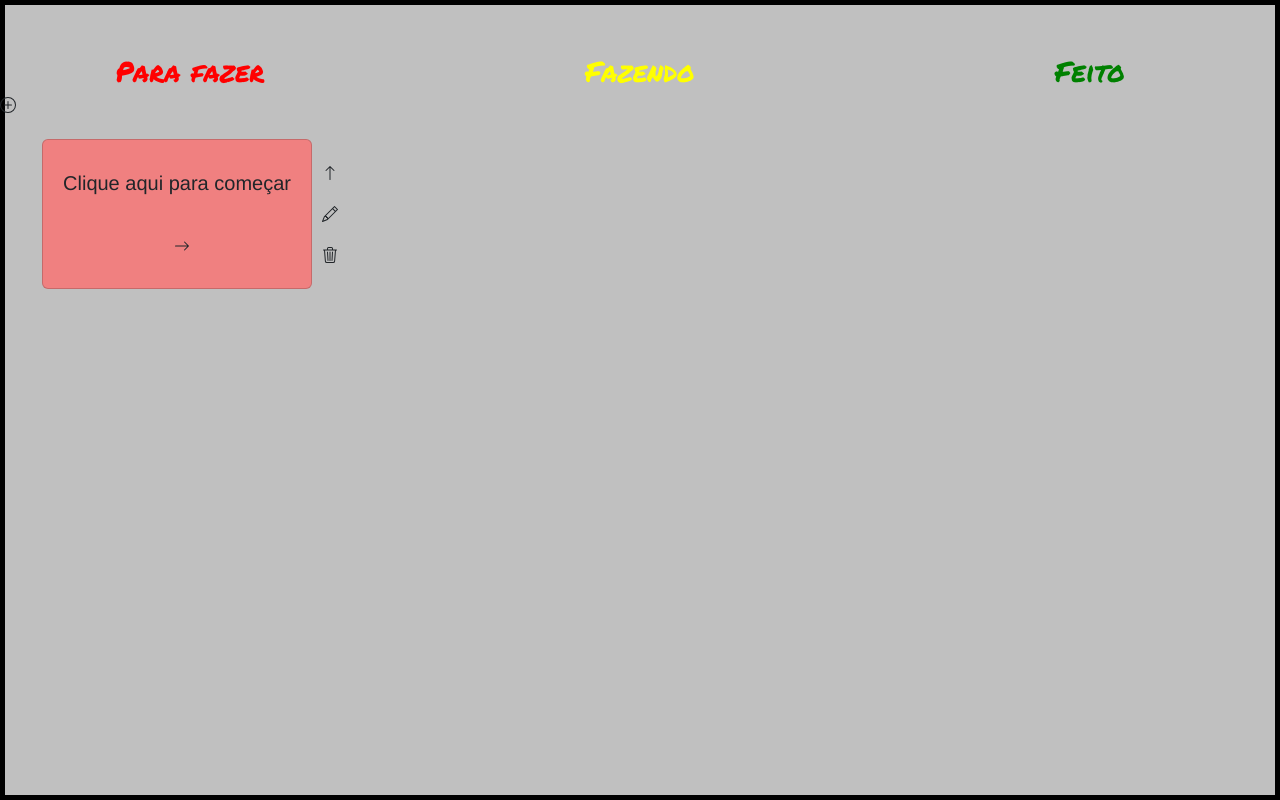
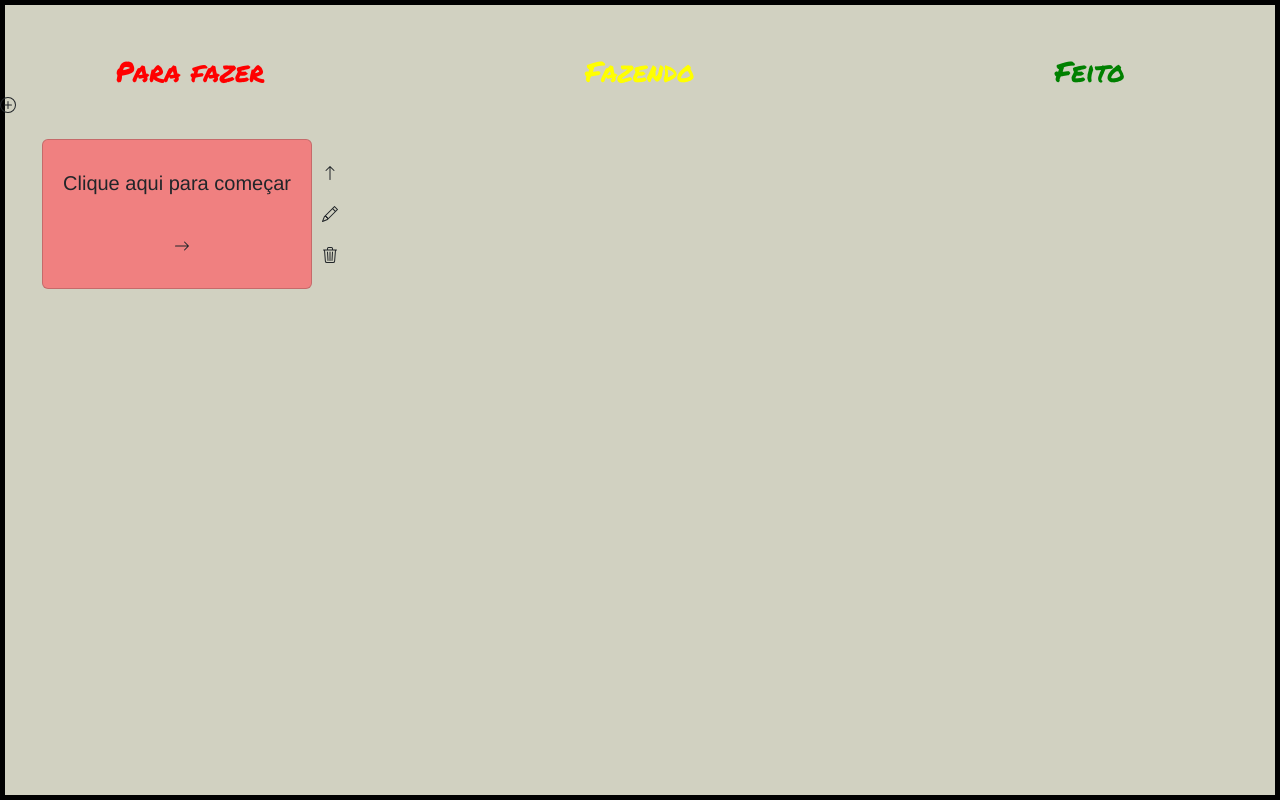
Before and after one commit to moiseslimma/projetokanban, a plain HTML site: page index.html in a window 1280 px wide. Drawn offline with nearby package versions, Linux system fonts and the light colour scheme; a web font is replaced by a local one.

Commit message:
mudando cor do fundo

```diff
--- a/style.css
+++ b/style.css
@@ -7,7 +7,7 @@
 
 .section {
     border: 5px solid #000;
-    background-color: #c0c0c0;
+    background-color: #d1d1c1;
     height: 100vh;
     overflow-y: auto;
 }
```
